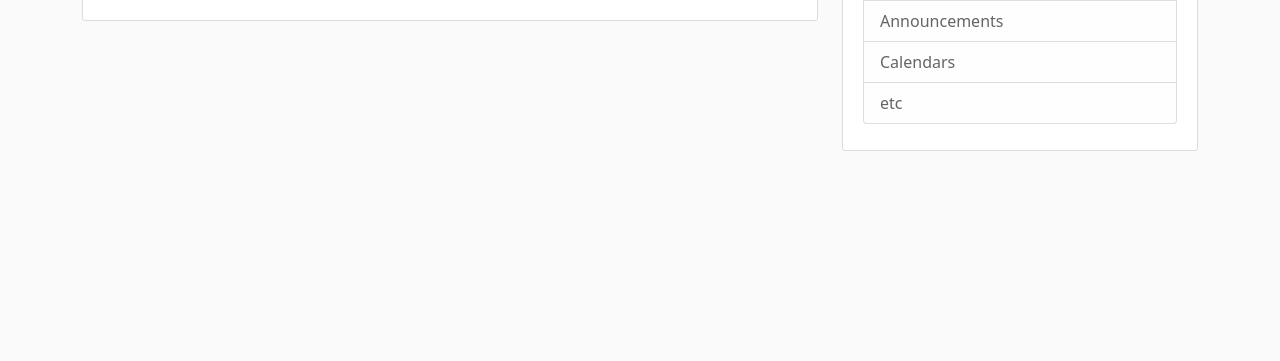
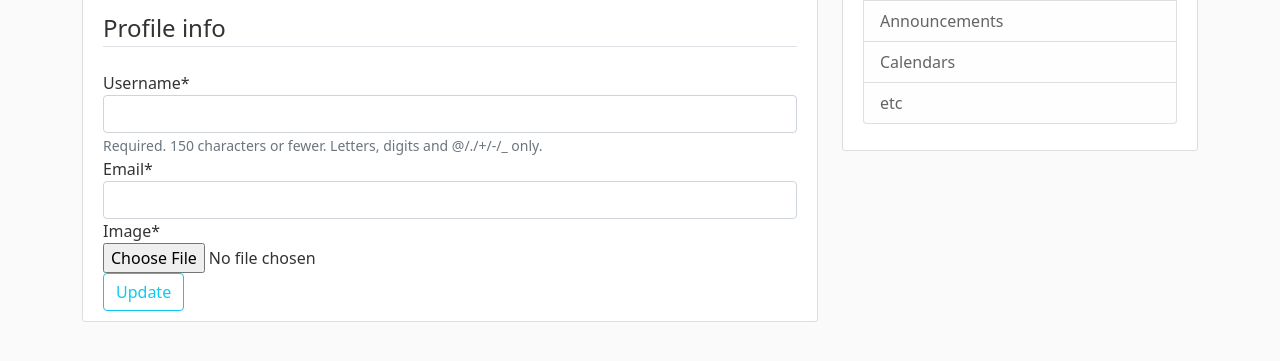
Before and after one commit to Yash621/NeetiKit, a Django app: template users/templates/users/profile.html in a window 1280 px wide. Shown: the part 238-599 px from the top of the page. Run offline with Django 3.2, Linux system fonts and the light colour scheme; the template is opened without the code that fills it: values that come from a table or form of the project are taken from there, most other values are stand-ins (such as "Sample title", 1, 10 or a date in 2020); some libraries are stand-ins or nearby versions.

Commit message:
profile updated

```diff
--- a/users/templates/users/profile.html
+++ b/users/templates/users/profile.html
@@ -1,5 +1,4 @@
 {% extends "blog/base.html" %} {% load crispy_forms_tags %} {% block content %}
-
 <div class="content-section">
   <div class="media">
     <img class="rounded-circle account-img" src="{{user.profile.image.url}}" />
@@ -8,6 +7,15 @@
       <p class="text-secondary">{{user.email}}</p>
     </div>
   </div>
-  <!-- FORM HERE -->
+  <form method="POST" enctype="multipart/form-data">
+    {% csrf_token %}
+    <fieldset class="form-group">
+      <legend class="border-bottom mb-4">Profile info</legend>
+      {{u_form |crispy}} {{p_form |crispy}}
+    </fieldset>
+    <div class="form-group">
+      <button class="btn btn-outline-info" type="submit">Update</button>
+    </div>
+  </form>
 </div>
 {% endblock content%}
```
Also changed, not shown: users/views.py (+10 -1 lines).
